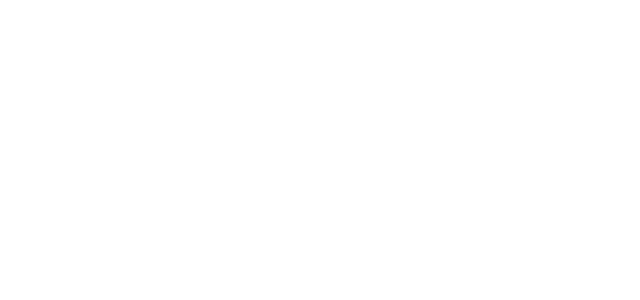
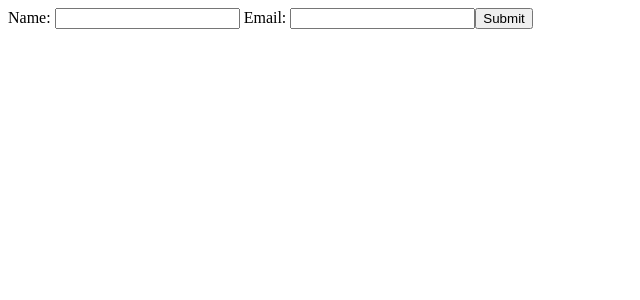
Before and after one commit to flaviare1s/client-form-angular, an Angular app: page / in a window 1280 px wide. Shown: the top 300 px of the page, without its empty margins (0-640 px from the left). Built offline with nearby package versions, Linux system fonts and the light colour scheme.

Commit message:
feat: customer-form.component

```diff
--- a/src/app/app.routes.ts
+++ b/src/app/app.routes.ts
@@ -1,3 +1,4 @@
 import { Routes } from '@angular/router';
+import { CustomerFormComponent } from './pages/customer-form/customer-form.component';
 
-export const routes: Routes = [];
+export const routes: Routes = [{ path: '', component: CustomerFormComponent }];
--- /dev/null
+++ b/src/app/pages/customer-form/customer-form.component.html
@@ -0,0 +1,21 @@
+<form [formGroup]="customerForm" (ngSubmit)="onSubmit()">
+  <label>
+    Name:
+    <input type="text" formControlName="name" />
+  </label>
+  <div *ngIf="customerForm.get('name')?.invalid && customerForm.get('name')?.touched">
+    <small *ngIf="customerForm.get('name')?.errors?.['required']">Name is required.</small>
+    <small *ngIf="customerForm.get('name')?.errors?.['minlength']">Minimum 3 characters.</small>
+  </div>
+
+  <label>
+    Email:
+    <input type="email" formControlName="email" />
+  </label>
+  <div *ngIf="customerForm.get('email')?.invalid && customerForm.get('email')?.touched">
+    <small *ngIf="customerForm.get('email')?.errors?.['required']">Email is required.</small>
+    <small *ngIf="customerForm.get('email')?.errors?.['email']">Invalid email format.</small>
+  </div>
+
+  <button type="submit">Submit</button>
+</form>
--- /dev/null
+++ b/src/app/pages/customer-form/customer-form.component.ts
@@ -0,0 +1,35 @@
+import { Component } from '@angular/core';
+import { CommonModule } from '@angular/common';
+import {
+  ReactiveFormsModule,
+  FormBuilder,
+  FormGroup,
+  Validators,
+} from '@angular/forms';
+
+@Component({
+  selector: 'app-customer-form',
+  standalone: true,
+  imports: [CommonModule, ReactiveFormsModule],
+  templateUrl: './customer-form.component.html',
+  styleUrls: ['./customer-form.component.scss'],
+})
+export class CustomerFormComponent {
+  customerForm: FormGroup;
+
+  constructor(private fb: FormBuilder) {
+    this.customerForm = this.fb.group({
+      name: ['', [Validators.required, Validators.minLength(3)]],
+      email: ['', [Validators.required, Validators.email]],
+    });
+  }
+
+  onSubmit() {
+    if (this.customerForm.valid) {
+      console.log(this.customerForm.value);
+      alert('Formulário enviado com sucesso!');
+    } else {
+      this.customerForm.markAllAsTouched();
+    }
+  }
+}
```
Also changed, not shown: src/app/pages/customer-form/customer-form.component.scss (added), 1 other file (tests, documents, lock files or other folders).
